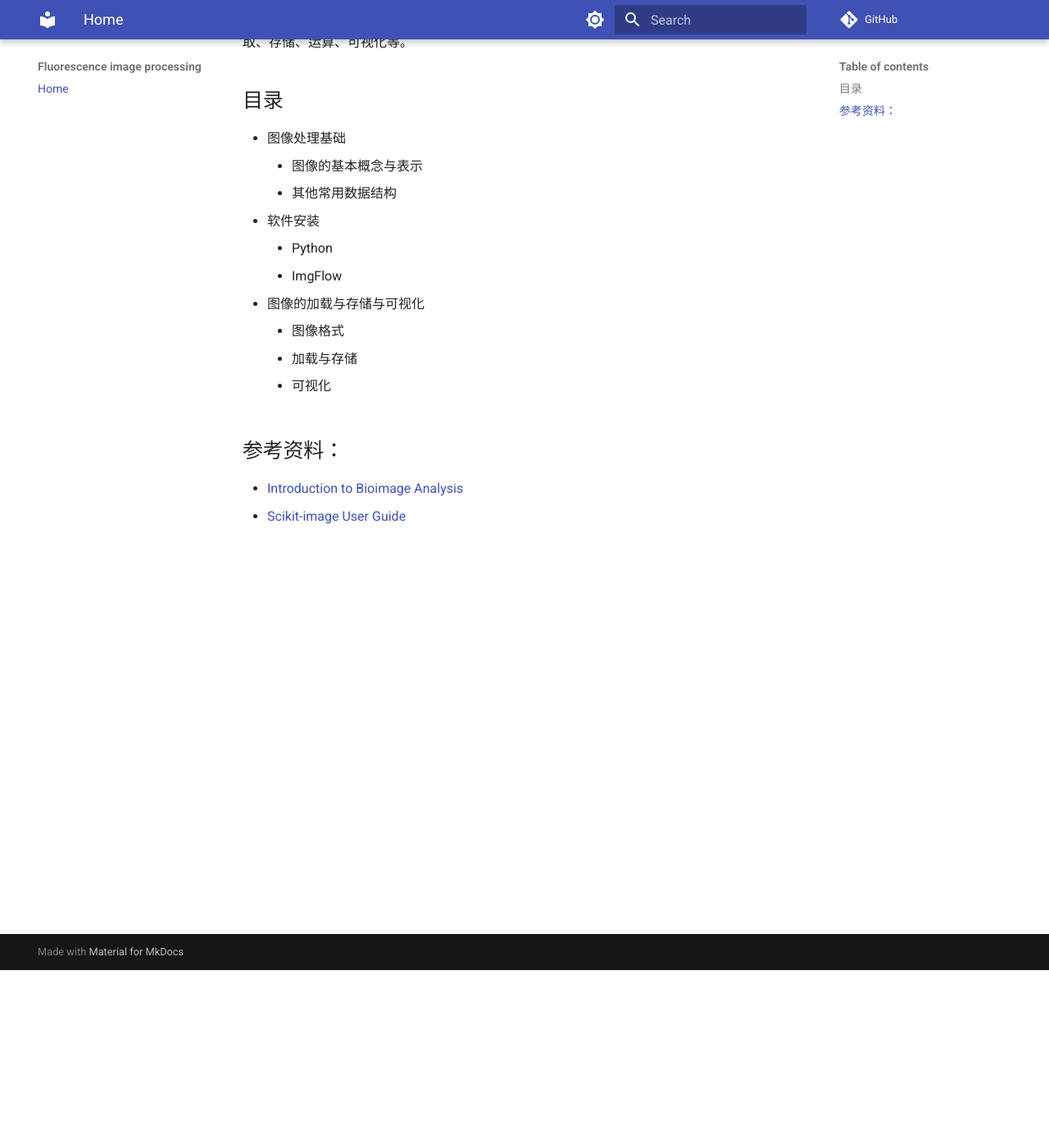
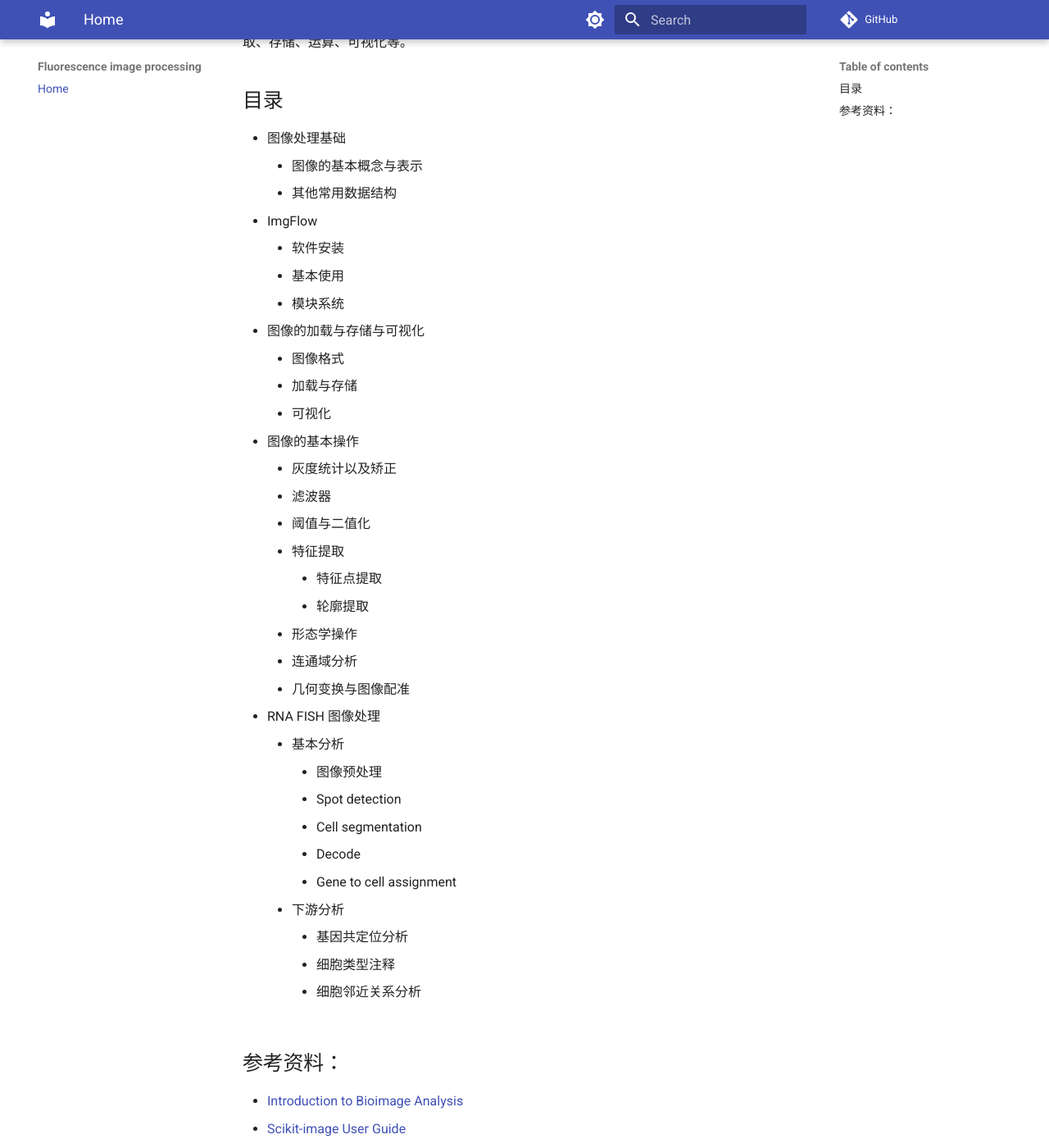
Before and after one commit to Nanguage/FIP, an MkDocs documentation site: the page built from docs/index.md, in a window 1280 px wide and 1400 px high, scrolled down 217 px. Shown: the whole window at 82% size. Built offline with MkDocs 1.6.1 and Material for MkDocs 9.7.7, drawn with Linux system fonts in a browser that asks for light colours; comment, search, counter and statistics services are not loaded.

Commit message:
change index.md

```diff
--- a/docs/index.md
+++ b/docs/index.md
@@ -10,13 +10,35 @@
 - 图像处理基础
     - 图像的基本概念与表示
     - 其他常用数据结构
-- 软件安装
-    - Python
-    - ImgFlow
+- ImgFlow
+    - 软件安装
+    - 基本使用
+    - 模块系统
 - 图像的加载与存储与可视化
     - 图像格式
     - 加载与存储
     - 可视化
+- 图像的基本操作
+    - 灰度统计以及矫正
+    - 滤波器
+    - 阈值与二值化
+    - 特征提取
+        - 特征点提取
+        - 轮廓提取
+    - 形态学操作
+    - 连通域分析
+    - 几何变换与图像配准
+- RNA FISH 图像处理
+    - 基本分析
+        - 图像预处理
+        - Spot detection
+        - Cell segmentation
+        - Decode
+        - Gene to cell assignment
+    - 下游分析
+        - 基因共定位分析
+        - 细胞类型注释
+        - 细胞邻近关系分析
 
 
 ## 参考资料：
```
Also changed, not shown: 2 other files.
